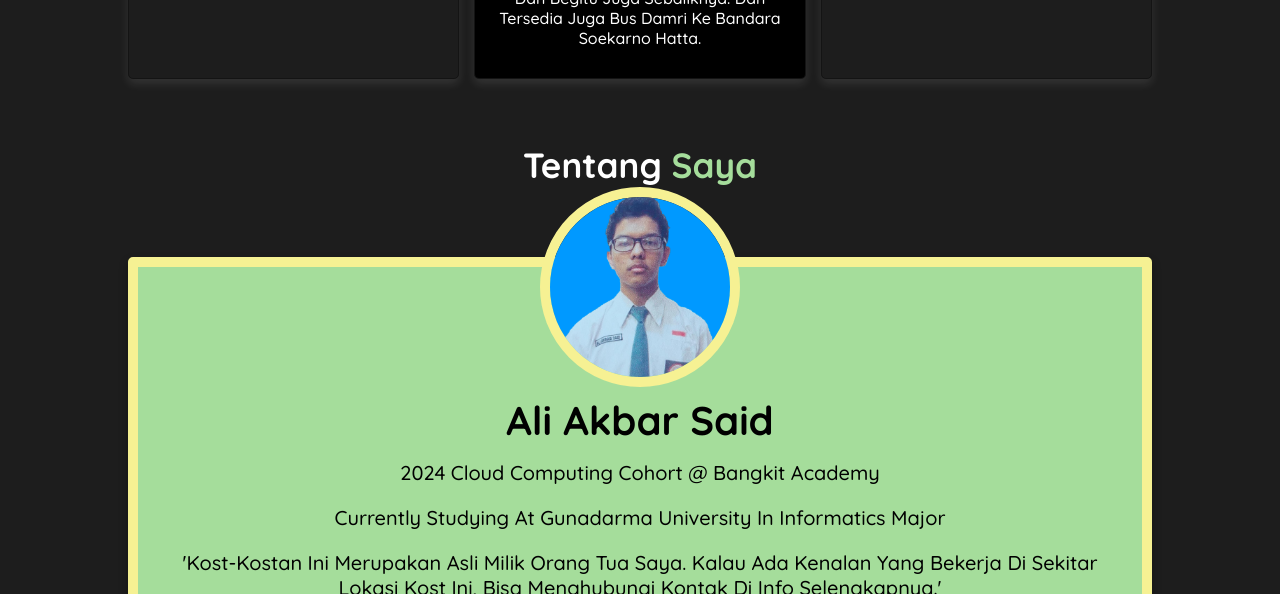
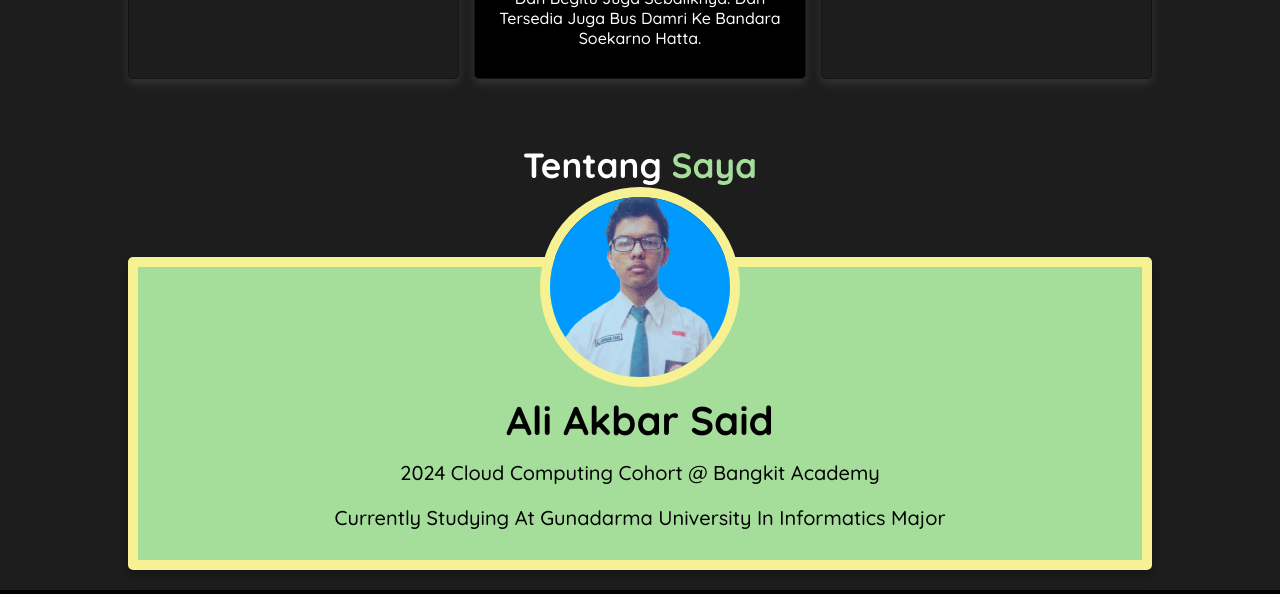
Before and after one commit to 12a3k4/Web-Ghibar-House, a plain HTML site: page index.html in a window 1280 px wide. Shown: the part 1711-2305 px from the top of the page. Drawn offline with Linux system fonts and the light colour scheme.

Commit message:
Update index.html
Deleting something at About

```diff
--- a/index.html
+++ b/index.html
@@ -119,8 +119,7 @@
                         <h3>Ali Akbar Said</h3>
                         <p>2024 Cloud Computing Cohort @ Bangkit Academy</p>
                         <p>Currently studying at Gunadarma University in Informatics major</p>
-                        <p>'Kost-kostan ini merupakan asli milik orang tua saya. Kalau ada kenalan yang bekerja di sekitar lokasi kost ini, bisa menghubungi kontak di Info Selengkapnya.'</p>
-                    </div>
+                     </div>
                 </div>
             </section>
         </aside>
```
